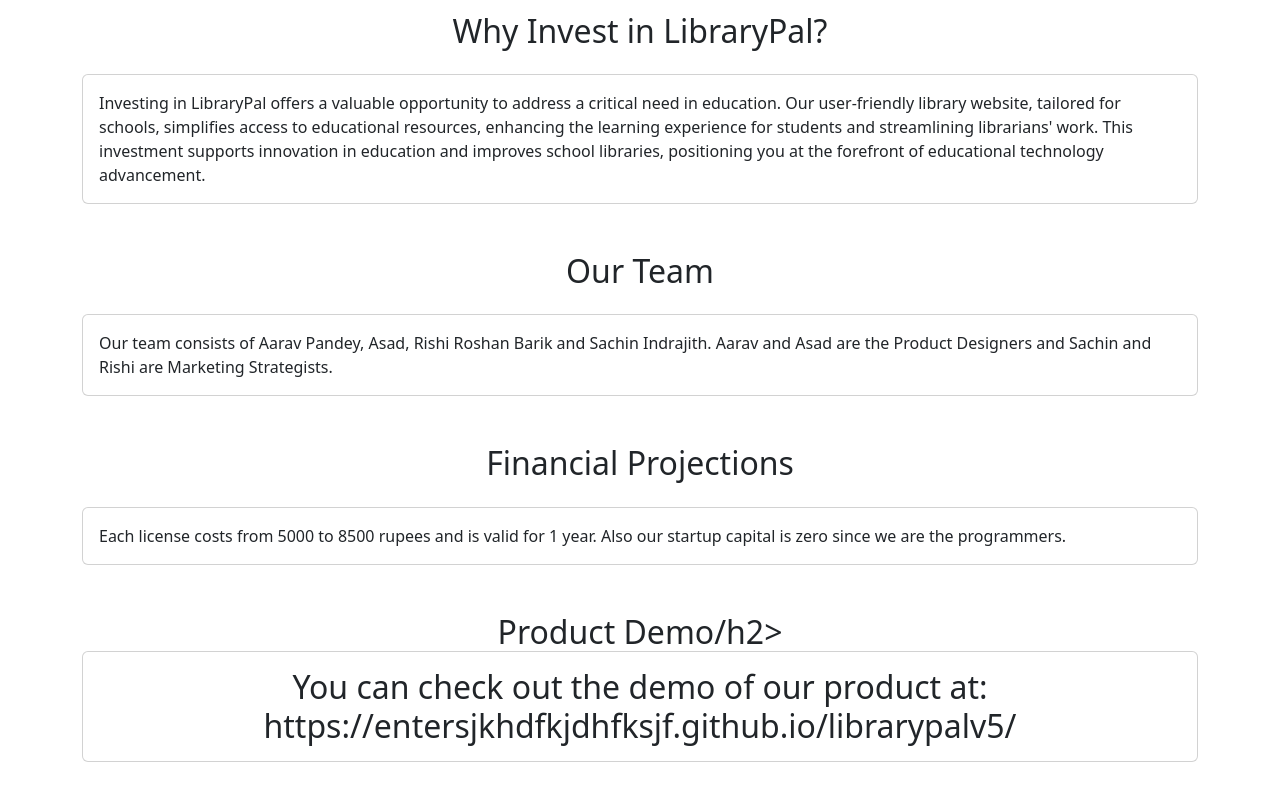
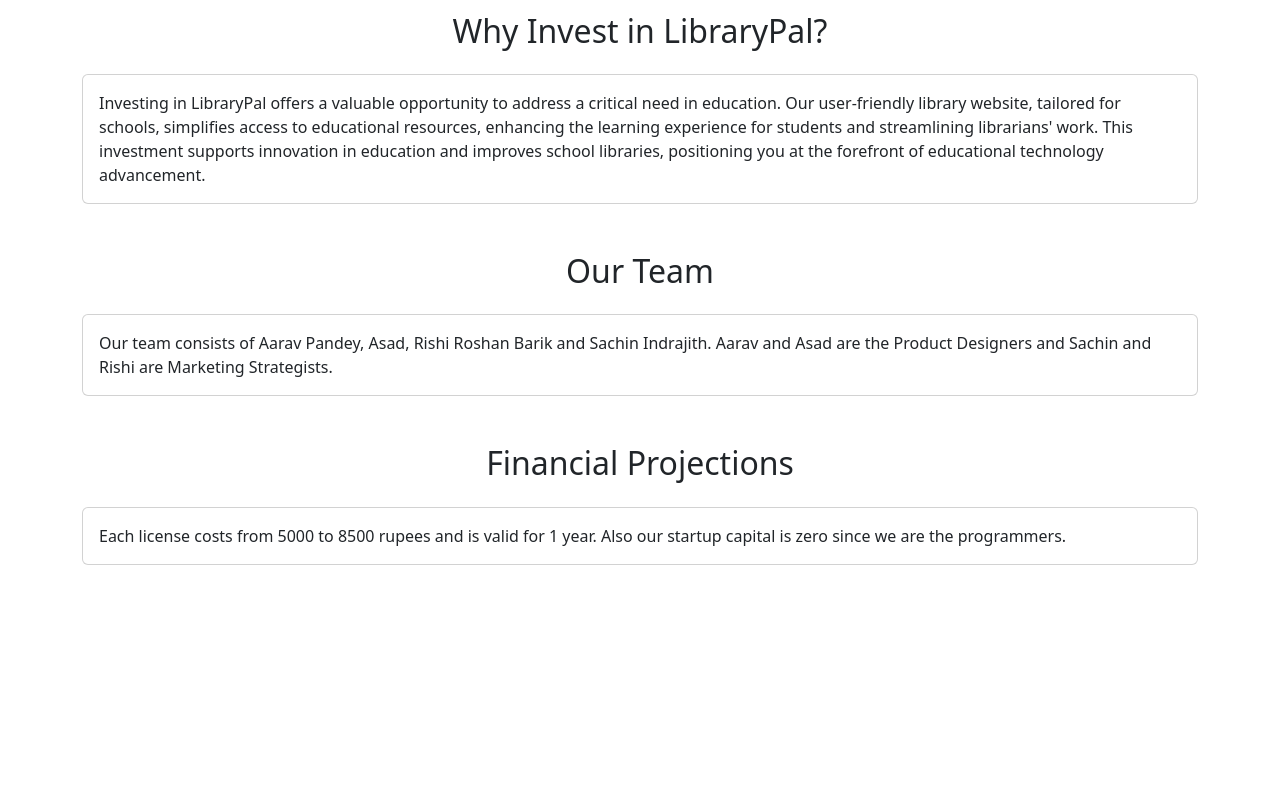
Before and after one commit to Entersjkhdfkjdhfksjf/librarypalv5, a plain HTML site: page about/index.html in a window 1280 px wide. Shown: the part 1372-2172 px from the top of the page. After the commit the page ends 1985 px from the top, so only its background shows below. Drawn offline with nearby package versions, Linux system fonts and the light colour scheme.

Commit message:
Update index.html

```diff
--- a/about/index.html
+++ b/about/index.html
@@ -74,7 +74,7 @@
                     <li class="nav-item"><a class="nav-link" href="#features">Features</a></li>
                     <li class="nav-item"><a class="nav-link" href="#market">Market</a></li>
                     <li class="nav-item"><a class="nav-link" href="#invest">Invest</a></li>
-                    <li class="nav-item"><a class="nav-link" href="#demo">Demo</a></li>
+                    <li class="nav-item"><a href="https://entersjkhdfkjdhfksjf.github.io/librarypalv5/">Demo</a></li>
                 </ul>
                 <div class="form-check form-switch">
                     <input class="form-check-input" type="checkbox" id="darkModeToggle">
@@ -203,14 +203,6 @@
             </div>
         </section>
 
-        <section id="demo" class="mb-5">
-            <h2 class="text-center mb-4">Product Demo/h2>
-            <div class="card">
-                <div class="card-body">
-                    <p class="card-text">You can check out the demo of our product at: https://entersjkhdfkjdhfksjf.github.io/librarypalv5/</p>
-                </div>
-            </div>
-        </section>
 
 
     </main>
```
